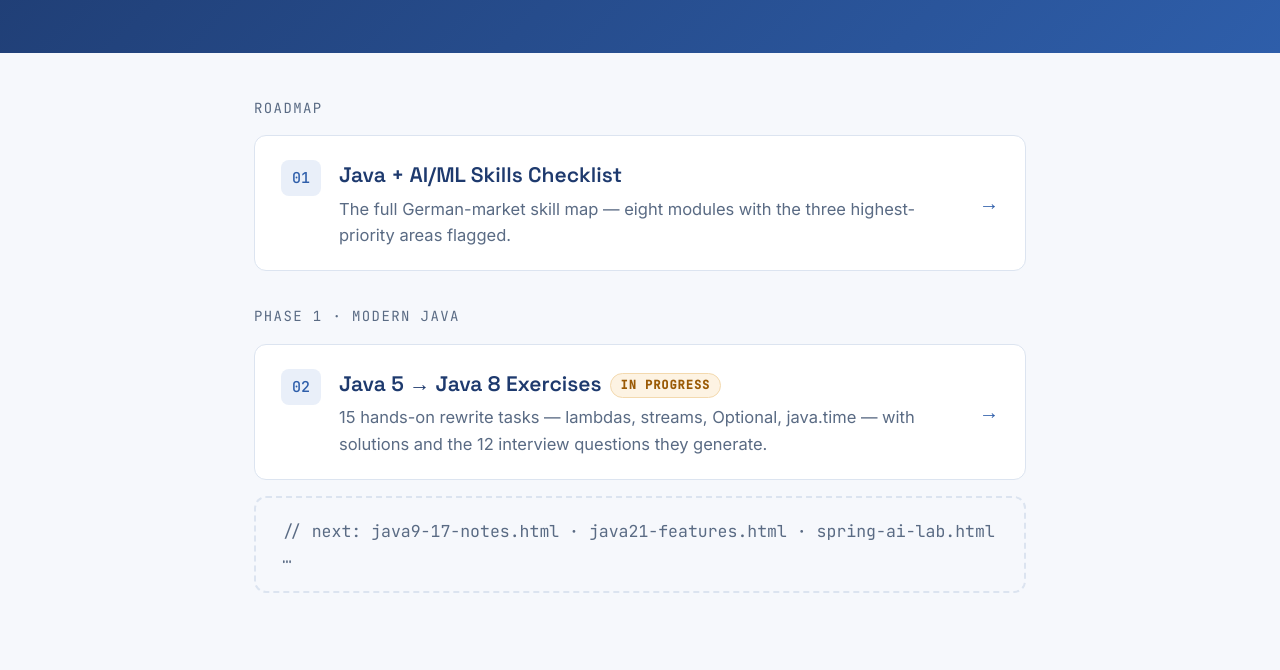
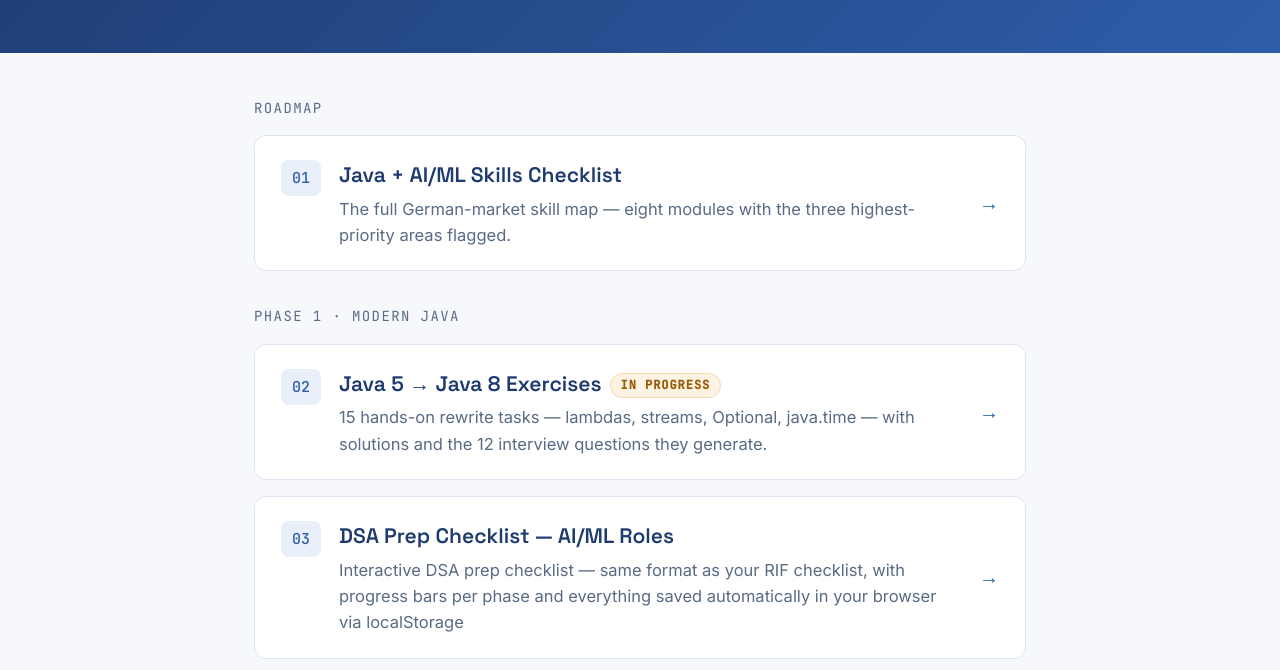
Before and after one commit to Geekeay/geekeay.github.io, a plain HTML site: page index.html in a window 1280 px wide. Shown: the part 228-898 px from the top of the page. Drawn offline with Linux system fonts and the light colour scheme.

Commit message:
Update index.html

```diff
--- a/index.html
+++ b/index.html
@@ -160,7 +160,14 @@
     <span class="arrow">&#8594;</span>
   </a>
   ================================================================ -->
-
+ <a class="page-card" href="DSA_Prep_Checklist_ML_Roles.html">
+    <span class="num">03</span>
+    <span>
+      <h2>DSA Prep Checklist — AI/ML Roles</h2>
+      <p>Interactive DSA prep checklist — same format as your RIF checklist, with progress bars per phase and everything saved automatically in your browser via localStorage</p>
+    </span>
+    <span class="arrow">&#8594;</span>
+  </a>
   <div class="placeholder">// next: java9-17-notes.html &middot; java21-features.html &middot; spring-ai-lab.html &hellip;</div>
 
 </main>
```
